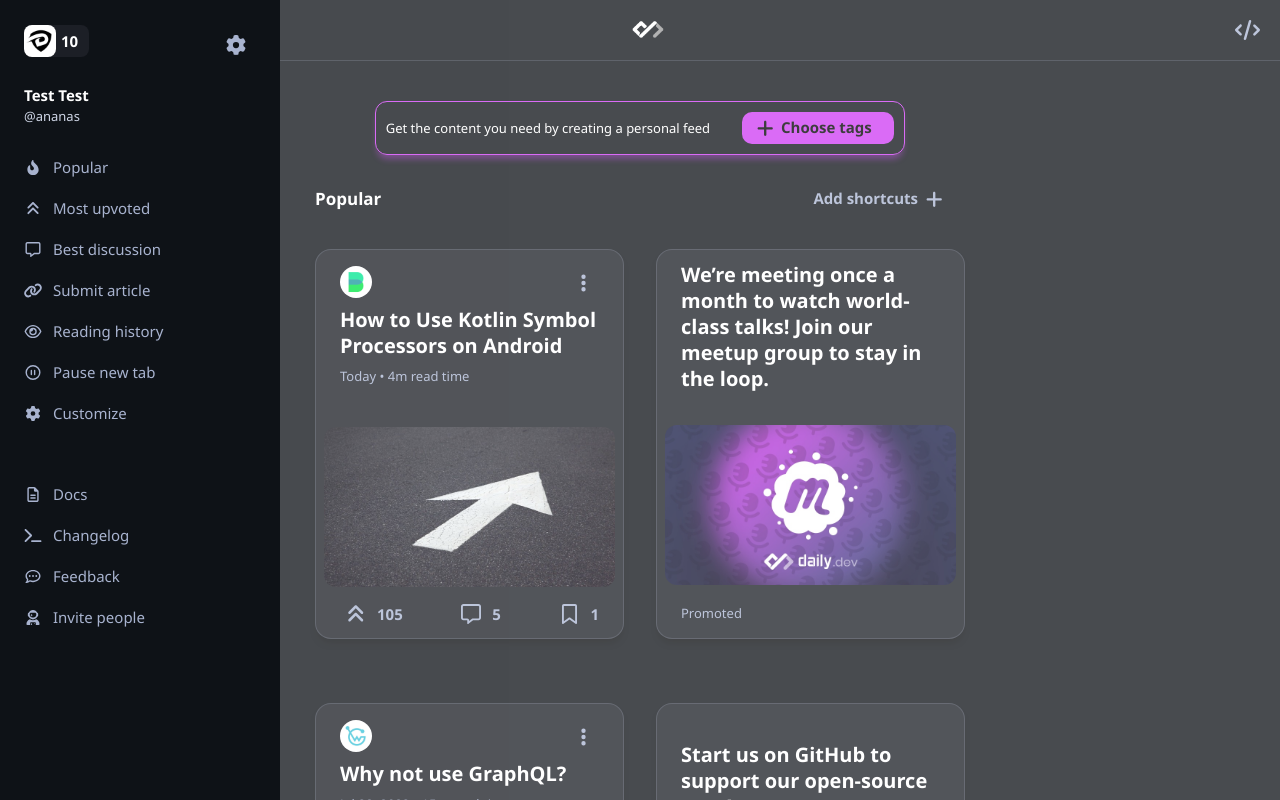
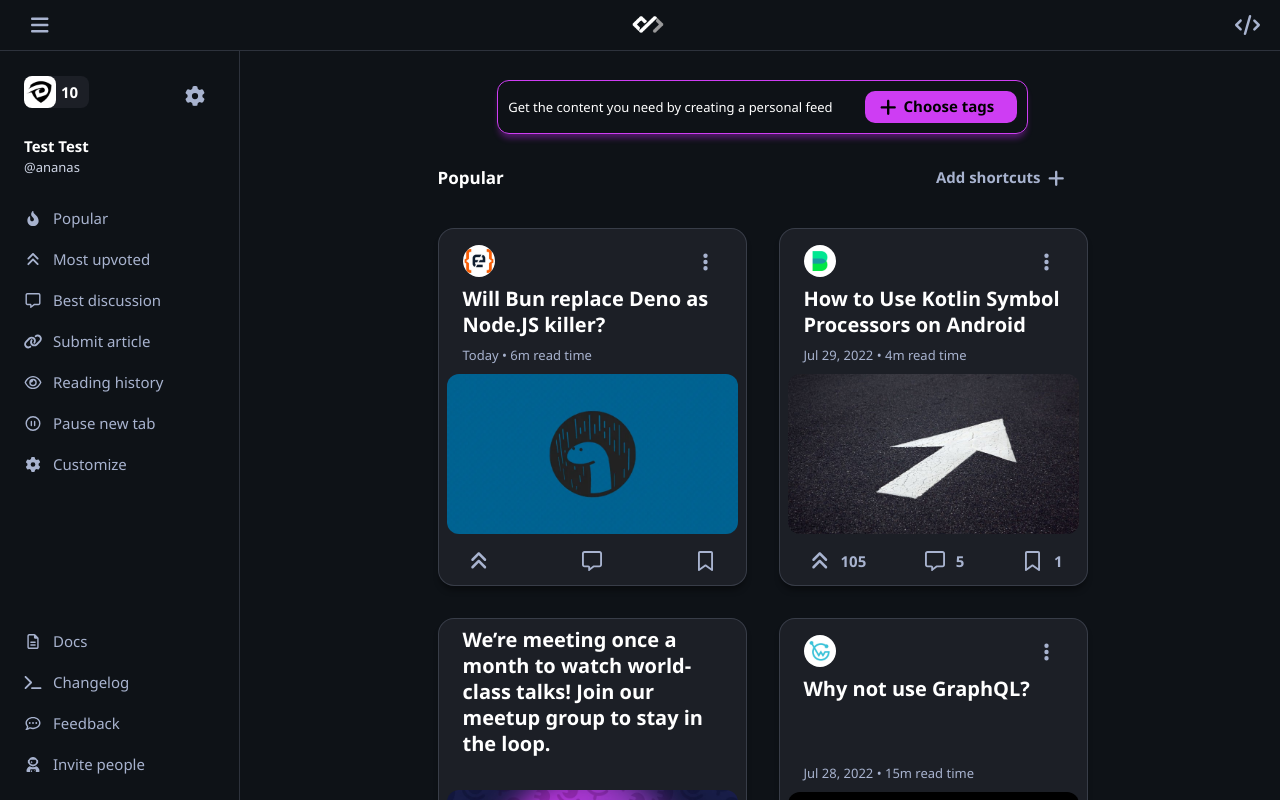
Before and after one commit to littlenines/daily-dev, a Vue app: page / in a window 1280 px wide. Both pictures are taken after a click on the element 40 px from the left and 30 px from the top of the page. Shown: the top 800 px of the page. Built offline with nearby package versions, Linux system fonts and the light colour scheme.

Commit message:
add 1024 version

```diff
--- a/cards.json
+++ b/cards.json
@@ -1,8 +1,20 @@
 [
+    {
+        "image": "/img/codemotion.webp",
+        "title": "Will Bun replace Deno as Node.JS killer?",
+        "date": "Today",
+        "time": "6m",
+        "hero": "/img/deno.webp",
+        "iconStart": "fa-solid fa-angles-up",
+        "iconMiddle": "fa-regular fa-message",
+        "iconEnd": "fa-regular fa-bookmark",
+        "promoted": false,
+        "icoLabel": ["", "", ""]
+    },
     {
         "image": "/img/better.webp",
         "title": "How to Use Kotlin Symbol Processors on Android",
-        "date": "Today",
+        "date": "Jul 29, 2022",
         "time": "4m",
         "hero": "/img/arrow.jpg",
         "iconStart": "fa-solid fa-angles-up",
--- a/src/App.vue
+++ b/src/App.vue
@@ -29,4 +29,10 @@
     max-width: 650px;
   }
 }
+
+.flex-1 {
+  @include md {
+    flex: 1;
+  }
+}
 </style>
--- a/src/assets/scss/_breakpoints.scss
+++ b/src/assets/scss/_breakpoints.scss
@@ -13,5 +13,5 @@
   //VARIABLES
   $breakpoints: (
     "md": 656px,
-    "lg": 1440px,
+    "lg": 1024px,
   );
--- a/src/components/DevButton.vue
+++ b/src/components/DevButton.vue
@@ -1,6 +1,6 @@
 <template>
   <!-- BUTTON -->
-  <button v-if="!icon" :class="['btn', size, variantButton, { block }]">
+  <button v-if="!icon" :class="['btn', size, variantButton, { block }]" @click="clickEvent">
     <font-awesome-icon  v-if="iconStart" :icon="iconStart"  :size="iconSize"/>
     &ensp;<slot>Add</slot>&ensp;
     <font-awesome-icon  v-if="iconEnd" :icon="iconEnd" :size="iconSize" />
@@ -16,6 +16,7 @@
 
 <script>
 export default {
+    inheritAttrs: false,
     props: {
         variant: {
             type: String,
--- a/src/components/DevCard.vue
+++ b/src/components/DevCard.vue
@@ -11,8 +11,11 @@
     <div class="card-info">
       <slot name="info">
         <h3 class="card-info-title">{{ title }}</h3>
-        <p v-if="date" class="card-info-subtitle">{{ date }} &bullet; {{ time }} read time</p>
       </slot>
+    </div>
+    <div class="flex-1"></div>
+    <div class="card-info">
+      <p v-if="date" class="card-info-subtitle">{{ date }} &bullet; {{ time }} read time</p>
     </div>
     <div :class="['card-image', {'promoted-laptop': promoted}]">
       <img :src="hero" alt="hero">
@@ -146,6 +149,9 @@
     line-height: 1.8rem;
     margin-bottom: 3.2rem;
     color: $label-tertiary;
+    @include md {
+      margin-bottom: unset;
+    }
   }
 
   .card-image {
--- a/src/components/DevHeader.vue
+++ b/src/components/DevHeader.vue
@@ -39,12 +39,17 @@
 <style lang='scss' scoped>
   .header {
     display: flex;
-    padding: 1rem 2rem;
+    padding: .5rem 2rem;
     margin-bottom: 4rem;
     align-items: center;
     justify-content: space-between;
     border-bottom: 1px solid $divider;
     background-color: $background-primary;
+    @include lg {
+      width: 100%;
+      position: fixed;
+      margin-bottom: unset;
+    }
   }
 
   .icon-color {
--- a/src/views/HomeView.vue
+++ b/src/views/HomeView.vue
@@ -36,7 +36,7 @@
               </li>
             </ul>
           </div>
-
+          <div class="flex-1"></div>
           <div class="navigation-footer">
             <ul>
               <li v-for="(item, index) in navBottom" :key="index">
@@ -50,6 +50,54 @@
         </nav>
       </aside>
     </Transition>
+          <!-- <aside class="overlay"  @click.self="setNav">
+        <nav class="navigation" @click.self="isSettingsOpen = false">
+          <div class="navigation-wrapper">
+            <div class="navigation-header">
+                <div class="navigation-header-user">
+                    <img src="/img/logo-card.webp" alt="logo">
+                    <p class="navigation-header-user-level">10</p>
+                </div>
+              <DevButton icon :ico="gear" :iconSize="largeTwo" :size="medium" @click="openSettings"/>
+              <div class="navigation-modal" v-if="isSettingsOpen">
+                <ul>
+                  <li v-for="(item, index) in settings" :key="index" class="modal-list">
+                    <a href="/" class="modal-link">
+                      <font-awesome-icon :icon="item.icon" class="modal-divider" :size="large"/>
+                      <p>{{ item.title }}</p>
+                    </a>
+                  </li>
+                </ul>
+              </div>
+            </div>
+            <div class="navigation-username">
+              <p class="navigation-username-title">{{ usernameTitle }}</p>
+              <p class="navigation-username-subtitle">{{ usernameSubtitle }}</p>
+            </div>
+          </div>
+          <div class="navigation-discussion">
+            <ul>
+              <li v-for="(item, index) in navTop" :key="index">
+                <a href="/" class="discussion-link">
+                  <font-awesome-icon :icon="item.icon" class="icon-divider"/>
+                  <p>{{ item.title }}</p>
+                </a>
+              </li>
+            </ul>
+          </div>
+          <div class="flex-1"></div>
+          <div class="navigation-footer">
+            <ul>
+              <li v-for="(item, index) in navBottom" :key="index">
+                <a href="/" class="discussion-link">
+                  <font-awesome-icon :icon="item.icon" class="icon-divider"/>
+                  <p>{{ item.title }}</p>
+                </a>
+              </li>
+            </ul>
+          </div>
+        </nav>
+      </aside> -->
     <div class="container">
       <div class="tag">
         <div class="tag-card">
@@ -127,10 +175,20 @@
       usernameTitle: 'Test Test',
       usernameSubtitle: '@ananas',
       cardButtonTitle: "Choose tags",
+      windowWidth: window.innerWidth,
       transparentVariant: 'transparent',
       transparentButtonTitle: 'Add shortcuts',
       cardTitle: 'Get the content you need by creating a personal feed'
     }
+  },
+
+  mounted() {
+    this.$nextTick(() => {
+      window.addEventListener('resize', this.onResize);
+    })
+  },
+  beforeUnmount() {
+    window.removeEventListener('resize', this.onResize);
   },
   computed: {
     ...mapGetters('navigation', ['getNav'])
@@ -144,6 +202,10 @@
     openSettings () {
       if (this.isSettingsOpen === false) this.isSettingsOpen = true
       else this.isSettingsOpen = false
+    },
+    onResize() {
+      this.windowHeight = window.innerWidth
+      if (this.windowWidth >= 1024) this.setIsNav(true)
     }
   }
 }
@@ -159,6 +221,9 @@
 .fade-enter-from,
 .fade-leave-to {
   transform: translateX(-400px);
+  @include md {
+    transform: translateX(-800px);
+  }
 }
 
 .fade-leave-from {
@@ -176,12 +241,27 @@
   z-index: 1;
   cursor: pointer;
   background-color: $theme-overlay;
+  @include lg {
+    width: 0;
+    height: 0;
+    right: unset;
+    width: unset;
+    height:unset;
+    top: 5.1rem;
+    background-color: unset;
+  }
 }
 
 .navigation {
   width: 28rem;
-  height: 100vh;
+  height: 100%;
+  display: flex;
+  flex-direction: column;
   background-color: $background-primary;
+  @include lg {
+    width: 24rem;
+    border-right: 1px solid $divider;
+  }
 
   &-wrapper {
     padding: 2.5rem 2.4rem 2rem;
@@ -212,6 +292,12 @@
       font-weight: 700;
       font-size: 1.5rem;
       padding-left: .5rem;
+    }
+  }
+
+  &-footer {
+    @include md {
+      padding: 1.5rem 0;
     }
   }
 
@@ -246,6 +332,9 @@
 
 .navigation-discussion {
   margin-bottom: 4rem;
+  @include md {
+    margin-bottom: unset;
+  }
 }
 
 li {
@@ -292,12 +381,19 @@
 .main {
   display: flex;
   justify-content: center;
-    padding: 0 2.4rem;
+  padding: 0 2.4rem;
+  @include lg {
+    margin: 0 0 0 24.5rem;
+    padding: unset;
+  }
 }
 
 .tag {
   display: flex;
   justify-content: center;
+  @include lg {
+    margin-top: 8rem;
+  }
 }
 
 .tag-card {
@@ -353,5 +449,8 @@
 
 .card-space {
   margin-bottom: 3.2rem;
+  @include md {
+    margin-bottom: unset;
+  }
 }
 </style>
```
Also changed, not shown: public/img/codemotion.webp (added), public/img/deno.webp (added).
